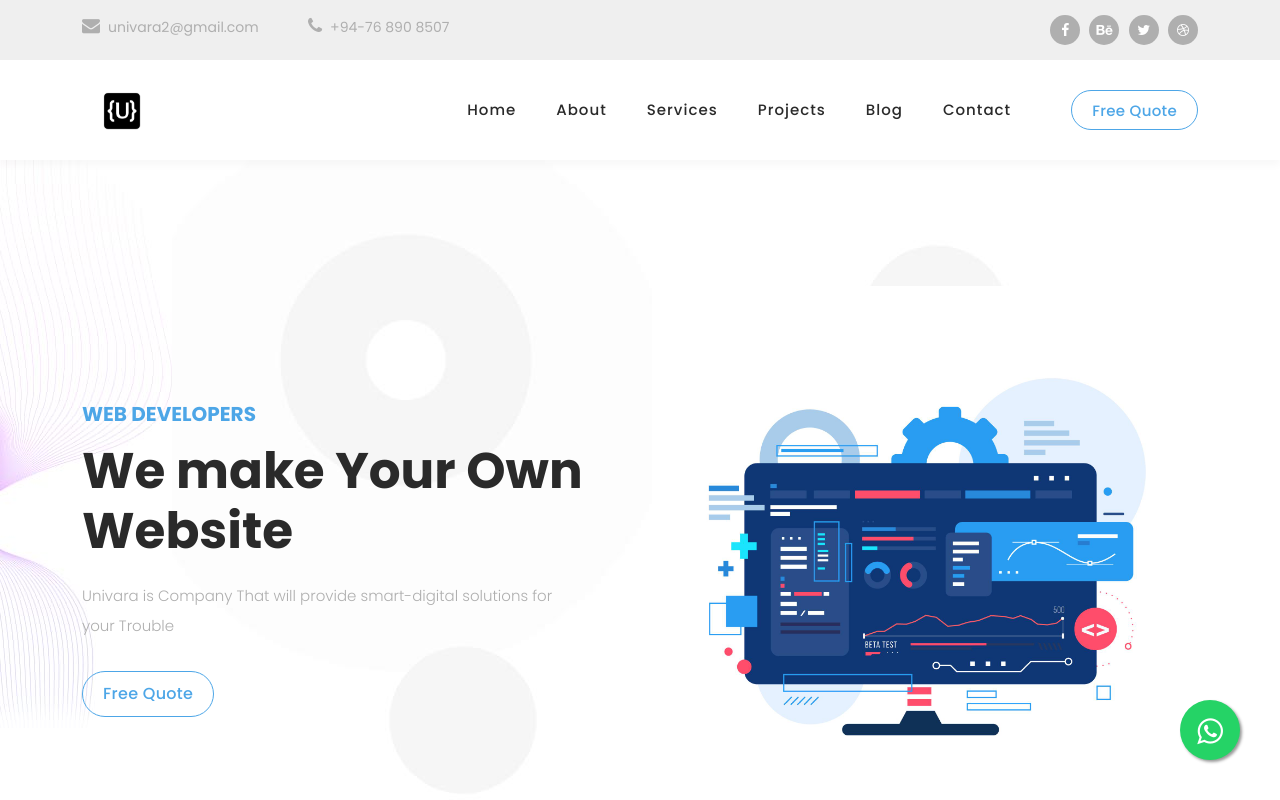
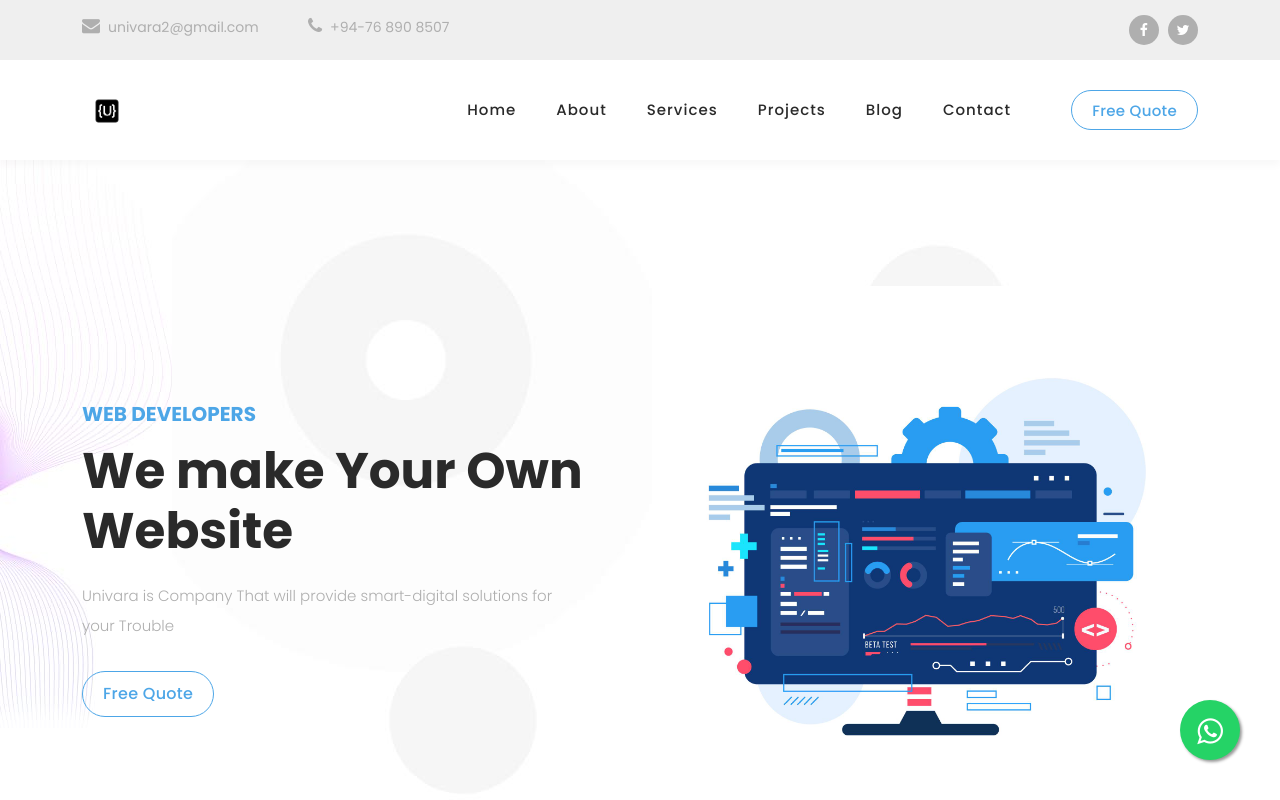
Before and after one commit to Univara/univara.github.io, a plain HTML site: page index.html in a window 1280 px wide. Shown: the top 800 px of the page. Drawn offline with Linux system fonts and the light colour scheme.

Commit message:
update icon

```diff
--- a/index.html
+++ b/index.html
@@ -78,15 +78,11 @@ https://templatemo.com/tm-568-digimedia
               <li>
                 <a href="#"><i class="fa fa-facebook"></i></a>
               </li>
-              <li>
-                <a href="#"><i class="fa fa-behance"></i></a>
-              </li>
+
               <li>
                 <a href="#"><i class="fa fa-twitter"></i></a>
               </li>
-              <li>
-                <a href="#"><i class="fa fa-dribbble"></i></a>
-              </li>
+
             </ul>
           </div>
         </div>
@@ -109,8 +105,8 @@ https://templatemo.com/tm-568-digimedia
                 <img
                   src="assets/images/logo.jpg"
                   alt=""
-                  width="80"
-                  height="80"
+                  width="50"
+                  height="50"
                 />
               </a>
 
```
